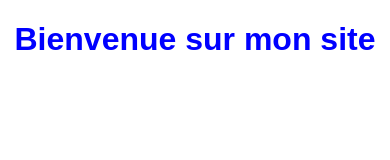
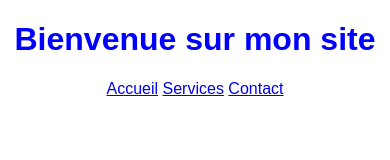
Before and after one commit to muunia12mounia-png/mon-site, a plain HTML site: page index.html in a window 390 px wide. Drawn offline with Linux system fonts and the light colour scheme.

Commit message:
Ajoute le menu mobile

```diff
--- a/index.html
+++ b/index.html
@@ -8,5 +8,10 @@
 </head>
 <body>
    <h1>Bienvenue sur mon site</h1>
+   <nav>
+  <a href="index.html">Accueil</a>
+  <a href="#services">Services</a>
+  <a href="#contact">Contact</a>
+</nav>
 </body>
 </html>
```
